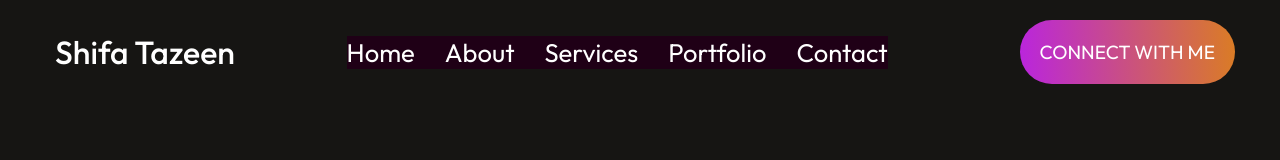
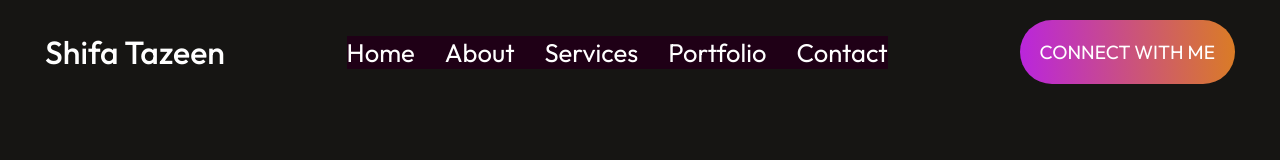
Before and after one commit to Shifashaikh-1234/Portfolio-ShifaTazeen, a React (Vite) app: page / in a window 1280 px wide. Shown: the top 160 px of the page. Built offline with nearby package versions, Linux system fonts and the light colour scheme; the HTML template or start-up script is replaced by a standard one.

Commit message:
Update Navbar.css

```diff
--- a/src/Components/Navbar/Navbar.css
+++ b/src/Components/Navbar/Navbar.css
@@ -21,7 +21,8 @@
     text-decoration: none;
     font-family: Outfit;
     font-weight: 500;
-    padding: 0px 10px;
+    padding-right: 20px;
+
 
 
 
```
